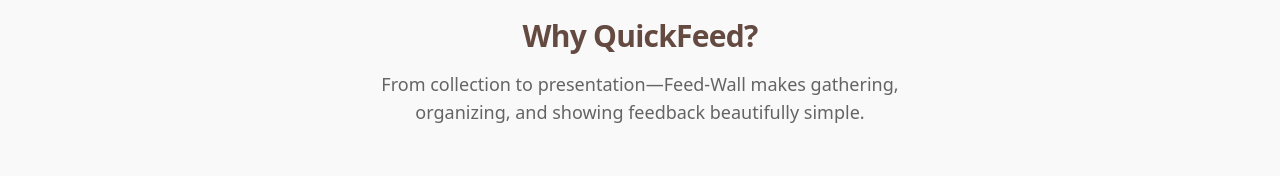
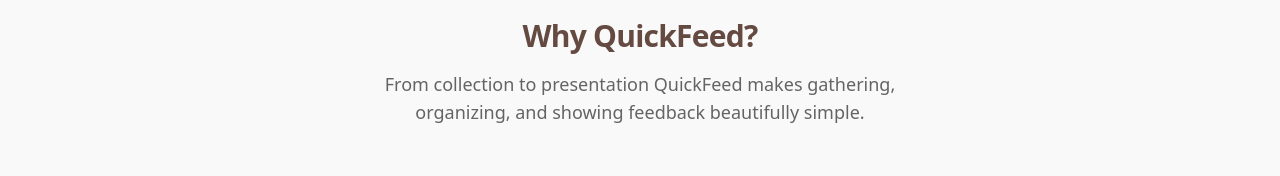
Before and after one commit to musabrayan/quickfeed, a Next.js app: page / in a window 1280 px wide. Shown: the part 602-778 px from the top of the page. Built offline with nearby package versions, Linux system fonts and the light colour scheme; no server answers.

Commit message:
Update Features.tsx

```diff
--- a/components/Features.tsx
+++ b/components/Features.tsx
@@ -56,7 +56,7 @@
           Why QuickFeed?
         </h2>
         <p className="mt-4 text-muted-foreground text-base sm:text-lg max-w-xl mx-auto">
-          From collection to presentation—Feed-Wall makes gathering, organizing, and showing feedback beautifully simple.
+          From collection to presentation QuickFeed makes gathering, organizing, and showing feedback beautifully simple.
         </p>
       </div>
 
```
